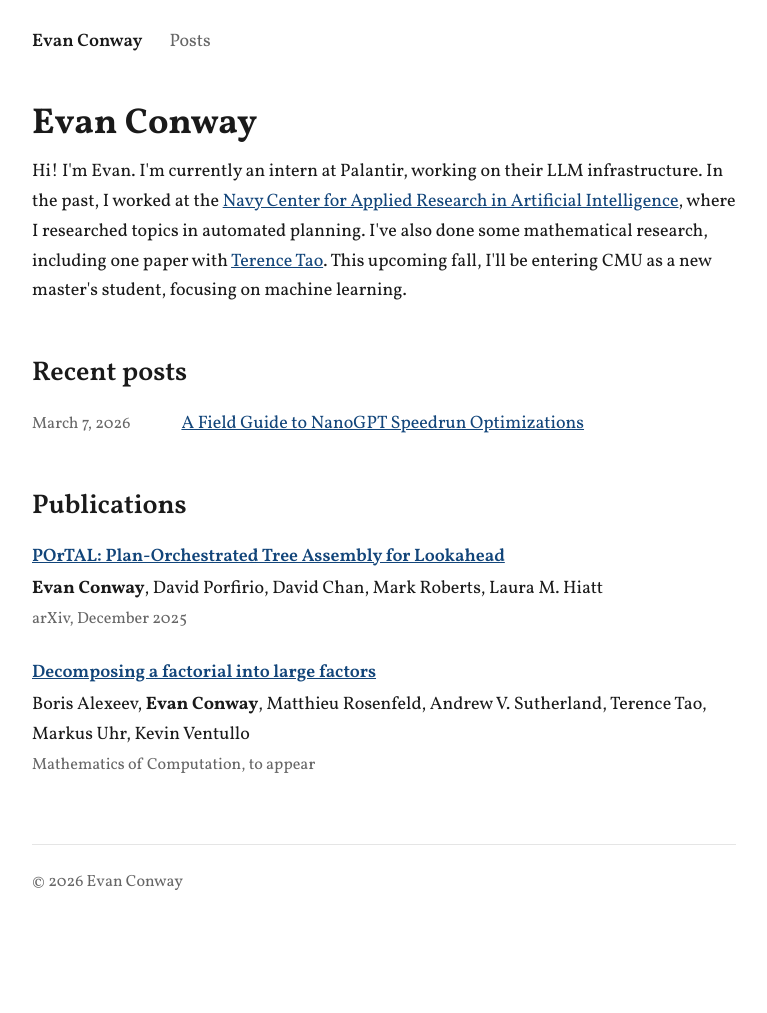
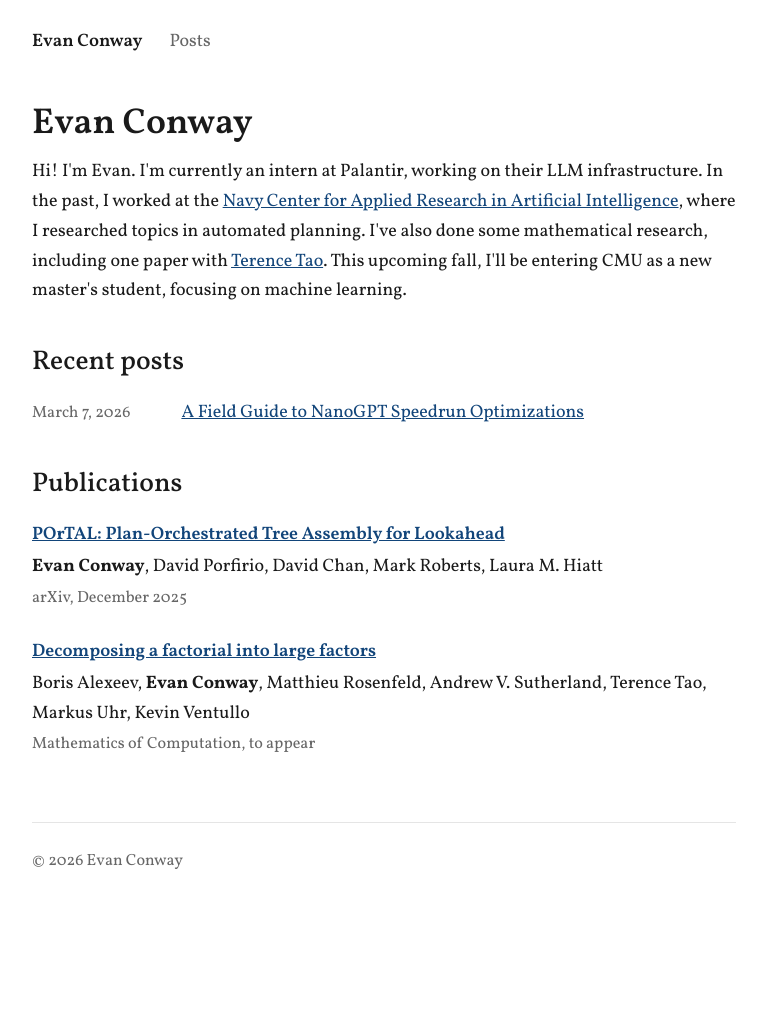
Before and after one commit to evan-conway/evanjayconway.com, a Jekyll site: the page built from index.html, in a window 1280 px wide. Shown: the whole page, without its empty margins (256-1023 px from the left). Built offline with Jekyll 4.4.1, drawn with Linux system fonts in a browser that asks for light colours; after the commit the page ends 991 px from its top, so only the background shows below that.

Commit message:
lighten headings and close up the section break
Section headings drop from 600 to 500, so they're distinguished mostly
by size rather than weight, the way a printed book does it. The h1 goes
to 600 so a page title still carries.

The h2 top margin comes down from 1.9em to 1.5em -- 51px to 40px -- since
tightening the rule under each heading had made the space above it read
as too large.

Co-Authored-By: Claude Opus 5 <noreply@anthropic.com>
Claude-Session: https://claude.ai/code/session_0193TQoBMkomC7HU7sxe4Y7a

```diff
--- a/assets/css/main.css
+++ b/assets/css/main.css
@@ -114,9 +114,9 @@ p {
   it introduces rather than floating between two.
 
   Weights are set explicitly rather than left to the browser's default bold.
-  Vollkorn's 700 has heavy, meaty serifs that make a section title noticeably
-  darker than the text it introduces; 600 keeps the hierarchy without the
-  heading dominating. The h1 stays at 700 since a page title should carry.
+  Vollkorn's bold is heavy -- meaty serifs are the face's whole character --
+  so section headings are distinguished mostly by size, at 500, the way a
+  printed book does it. The h1 goes to 600 so a page title still carries.
 
   Margins are in `em`, so they scale with each heading's own size -- a bigger
   heading opens up more space above itself automatically.
@@ -125,19 +125,19 @@ h1,
 h2,
 h3,
 h4 {
-  font-weight: 600;
+  font-weight: 500;
   line-height: 1.25;
   margin: 0 0 0.3em;
 }
 
 h1 {
   font-size: 2em;
-  font-weight: 700;
+  font-weight: 600;
 }
 
 h2 {
   font-size: 1.5em;
-  margin-top: 1.9em;
+  margin-top: 1.5em;
 }
 
 h3 {
```
